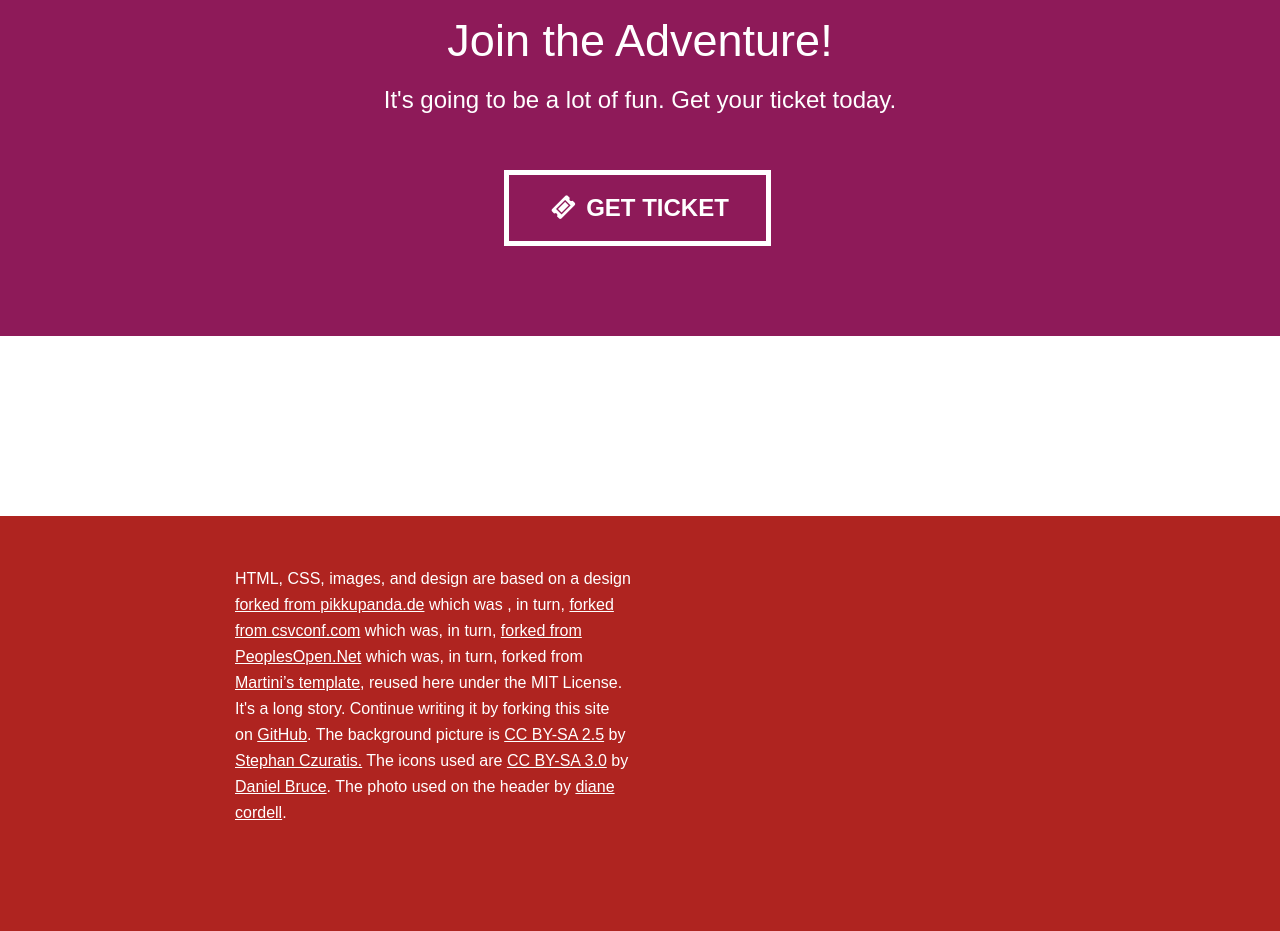
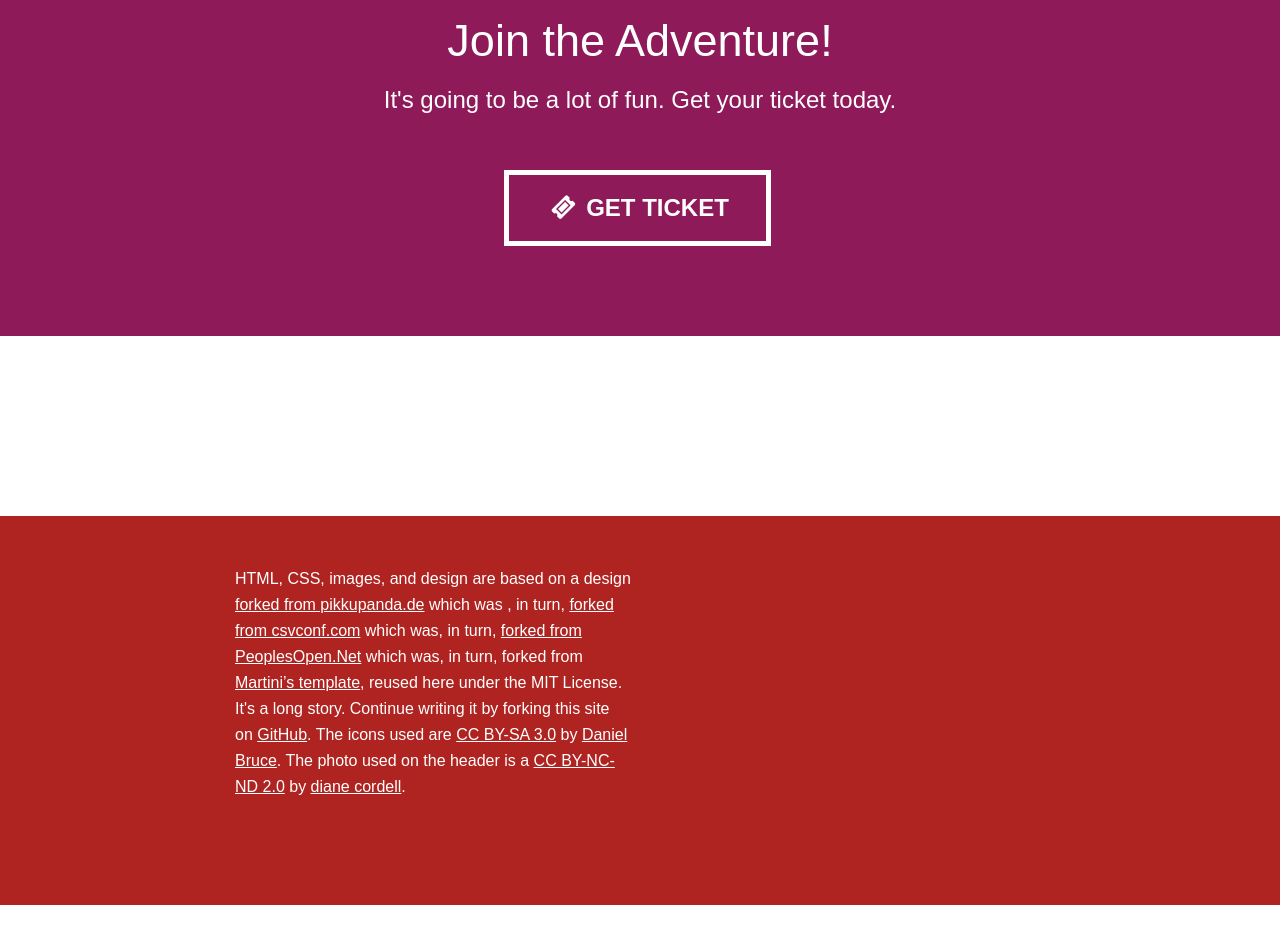
Before and after one commit to nodeschool/puertorico, a plain HTML site: page index.html in a window 1280 px wide. Shown: the part 1175-2106 px from the top of the page. After the commit the page ends 2080 px from the top, so only its background shows below. Drawn offline with Linux system fonts and the light colour scheme; a web font is replaced by a local one.

Commit message:
Update index.html

```diff
--- a/index.html
+++ b/index.html
@@ -114,9 +114,8 @@
           <a href="https://github.com/sudomesh/peoplesopen-front">forked from PeoplesOpen.Net</a> which was, in turn,
           forked from <a href="http://martini.codegangsta.io/">Martini’s template</a>, reused here under the MIT License.
           It's a long story. Continue writing it by forking this site on <a href="https://github.com/nodeschool/puertorico">GitHub</a>.
-          The background picture is <a href="http://creativecommons.org/licenses/by-sa/2.5/">CC BY-SA 2.5</a> by <a href="http://commons.wikimedia.org/wiki/File:2006-09-19_Berlin_Brandenburger_Tor.jpg">Stephan Czuratis.</a>
           The icons used are <a href="http://creativecommons.org/licenses/by-sa/3.0/">CC BY-SA 3.0</a> by  <a href="http://www.entypo.com/">Daniel Bruce</a>.
-          The photo used on the header by <a href="https://flic.kr/p/9pAaWV">diane cordell</a>.
+          The photo used on the header is a <a href="https://creativecommons.org/licenses/by-nc-nd/2.0/">CC BY-NC-ND 2.0</a> by <a href="https://flic.kr/p/9pAaWV">diane cordell</a>.
           </p>
       </div>
       <!-- /END: Copyright Notice -->
```
